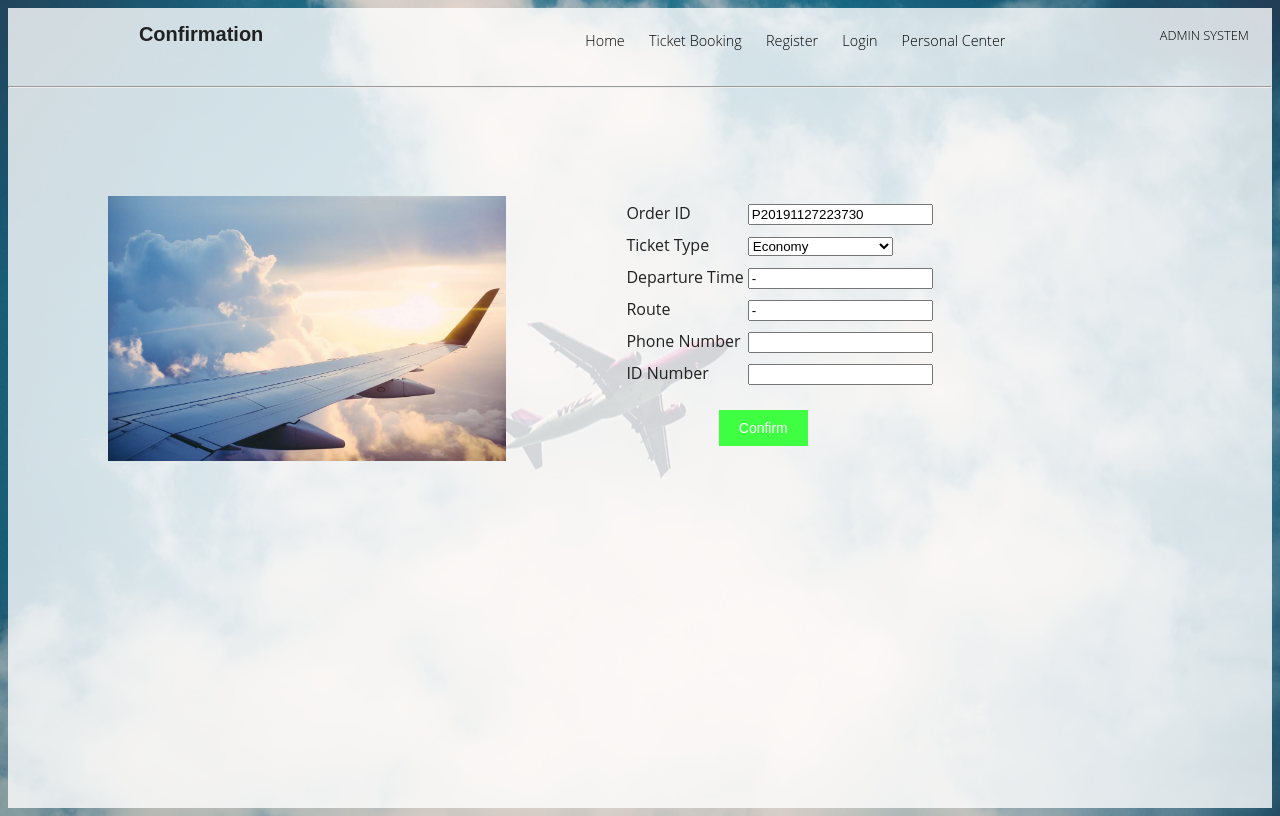
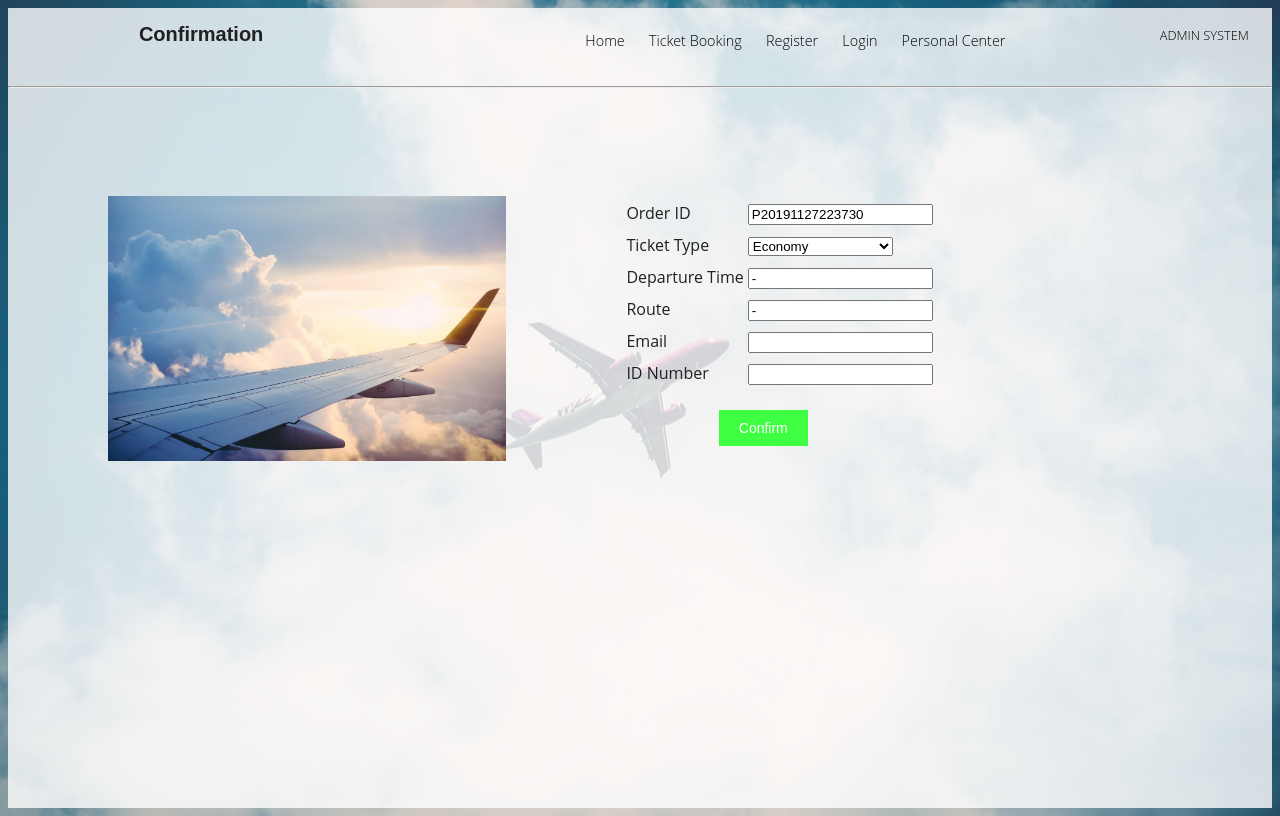
Before and after one commit to 2nc/Airticket, a Flask app: page /order/1 in a window 1280 px wide. Run offline with Flask 2, Linux system fonts and the light colour scheme; a user stored in the database is signed in; data that the repository does not hold is empty.

Commit message:
modify email

```diff
--- a/app/data/order.py
+++ b/app/data/order.py
@@ -37,7 +37,7 @@ class ManageOrder():
             temp_order['depart_time'] = order['depart_time']
             temp_order['status'] = order['order_status']
             temp_order['uname']=order['uname']
-            temp_order['phone_number'] = order['phone_number']
+            temp_order['email'] = order['email']
             temp_order['id_card'] = order['id_card']
             # temp_order['user_name'] = order.user_of_order[0].nickname
 
--- a/app/forms/auth.py
+++ b/app/forms/auth.py
@@ -17,7 +17,7 @@ class RegisterForm(Form):
     repeat_password = PasswordField('Confirm Password', validators=[DataRequired(), Length(6, 20)])
     name = StringField('Name', validators=[DataRequired(), Length(1, 10)])
     id_card = StringField('ID Number', validators=[DataRequired()])
-    phone_number = StringField('Phone', validators=[DataRequired()])
+    email = StringField('Email', validators=[DataRequired()])
 
 
 
@@ -26,4 +26,4 @@ class ChangeInfoForm(Form):
     password = PasswordField('Password', validators=[DataRequired(), Length(6, 20)])
     name = StringField('Name', validators=[DataRequired(), Length(1, 10)])
     id_card = StringField('ID Number', validators=[DataRequired()])
-    phone_number = StringField('Phone Number', validators=[DataRequired()])
+    email = StringField('Email', validators=[DataRequired()])
--- a/app/forms/search_order.py
+++ b/app/forms/search_order.py
@@ -23,5 +23,5 @@ class OrderForm(Form):
     depart_time = StringField('Departure Time', validators=[DataRequired()])
     ticket_type = SelectField('Ticket Type', choices=[('Economy', 'Economy'), ('Business', 'Business'), ('First-class', 'First-class')])
     name = StringField('Name', validators=[DataRequired(), Length(1, 10)])
-    phone_number = StringField('Phone Number', validators=[DataRequired()])
+    email = StringField('Email', validators=[DataRequired()])
     id_card = StringField('ID Number', validators=[DataRequired()])
--- a/app/templates/admin/OrderManage.html
+++ b/app/templates/admin/OrderManage.html
@@ -59,7 +59,7 @@
                 <td> Depart Time </td>
                 <td> Ticket Type </td>
                 <td> Passenger Name </td>
-                <td> Passenger Phone </td>
+                <td> Passenger Email </td>
                 <td> Passenger ID </td>
                 <td> Status </td>
                 <td> Confirm </td>
@@ -72,7 +72,7 @@
                 <td>{{ item.depart_time }}</td>
                 <td>{{ item.ticket_type }}</td>
                 <td>{{ item.uname }}</td>
-                <td>{{ item.phone_number }}</td>
+                <td>{{ item.email }}</td>
                 <td>{{ item.id_card }}</td>
                 <td>{{ item.status }}</td>
                 <td><form action="{{ url_for('admin.manage_order',order_id = item.order_id) }}" method="post">
--- a/app/templates/web/OrderInfo.html
+++ b/app/templates/web/OrderInfo.html
@@ -68,8 +68,8 @@
                              <td>{{ form.route }}</td>
                          </tr>
                          <tr style="height: 30px">
-                             <td style="color: #212121">{{ form.phone_number.label }}</td>
-                             <td>{{ form.phone_number(id="phone_num") }}</td>
+                             <td style="color: #212121">{{ form.email.label }}</td>
+                             <td>{{ form.email(id="email") }}</td>
                          </tr>
                          <tr style="height: 30px">
                              <td style="color: #212121">{{ form.id_card.label }}</td>
--- a/app/templates/web/SignUp.html
+++ b/app/templates/web/SignUp.html
@@ -66,8 +66,8 @@
                     <td>{{ form.id_card(style="width:300px;height:20px",id="signup_id") }}</td>
                 </tr>
                 <tr style="height: 30px">
-                    <td style="color:#363636;text-align: center">{{ form.phone_number.label }}</td>
-                    <td>{{ form.phone_number(style="width:300px;height:20px",id="phone_num") }}</td>
+                    <td style="color:#363636;text-align: center">{{ form.email.label }}</td>
+                    <td>{{ form.email(style="width:300px;height:20px",id="phone_num") }}</td>
                 </tr>
             </table>
             <input type="submit" value="register" onclick="return check()">
--- a/app/templates/web/VIPInfo.html
+++ b/app/templates/web/VIPInfo.html
@@ -81,8 +81,8 @@
                         <td>{{ form.id_card(id="signup_id") }}</td>
                     </tr>
                     <tr style="height: 30px;text-align: center">
-                        <td style="color: #212121">{{ form.phone_number.label }}</td>
-                        <td> {{ form.phone_number(id="phone_num") }}</td>
+                        <td style="color: #212121">{{ form.email.label }}</td>
+                        <td> {{ form.email(id="email") }}</td>
                     </tr>
                 </table>
                 <input type="submit" value="修改" style="margin-left: 100px " onclick="return check()">
--- a/app/web/auth.py
+++ b/app/web/auth.py
@@ -37,7 +37,7 @@ def register():
                 'nickname': form.nickname.data,
                 'create_time': int(datetime.now().timestamp()),
                 'tname': form.name.data,
-                'phone_number': form.phone_number.data,
+                'email': form.email.data,
                 'id_card': form.id_card.data,
                 'password': generate_password_hash(form.password.data),
             }
@@ -85,10 +85,10 @@ def personal_info():
             Key={
                 'nickname': form.nickname.data,
             },
-            UpdateExpression='SET tname = :val1, phone_number = :val2, id_card = :val3, password = :val4',
+            UpdateExpression='SET tname = :val1, email = :val2, id_card = :val3, password = :val4',
             ExpressionAttributeValues={
                 ':val1': form.name.data,
-                ':val2': form.phone_number.data,
+                ':val2': form.email.data,
                 ':val3': form.id_card.data,
                 ':val4': generate_password_hash(form.password.data)
             }
@@ -103,7 +103,7 @@ def personal_info():
     form.password.default = user['password']
     form.name.default = user['tname']
     form.id_card.default = user['id_card']
-    form.phone_number.default = user['phone_number']
+    form.email.default = user['email']
     form.process()
     return render_template('web/VIPInfo.html', form=form)
 
@@ -118,10 +118,10 @@ def change_info():
             Key={
                 'nickname': form.nickname.data,
             },
-            UpdateExpression='SET tname = :val1, phone_number = :val2, id_card = :val3, password = :val4',
+            UpdateExpression='SET tname = :val1, email = :val2, id_card = :val3, password = :val4',
             ExpressionAttributeValues={
                 ':val1': form.name.data,
-                ':val2': form.phone_number.data,
+                ':val2': form.email.data,
                 ':val3': form.id_card.data,
                 ':val4': generate_password_hash(form.password.data)
             }
--- a/app/web/search_order.py
+++ b/app/web/search_order.py
@@ -70,7 +70,7 @@ def save_order():
                 'depart_time': form.depart_time.data,
                 'ticket_type': form.ticket_type.data,
                 'order_status': 'Processing',
-                'phone_number': form.phone_number.data,
+                'email': form.email.data,
                 'id_card': form.id_card.data
             }
         )
```
